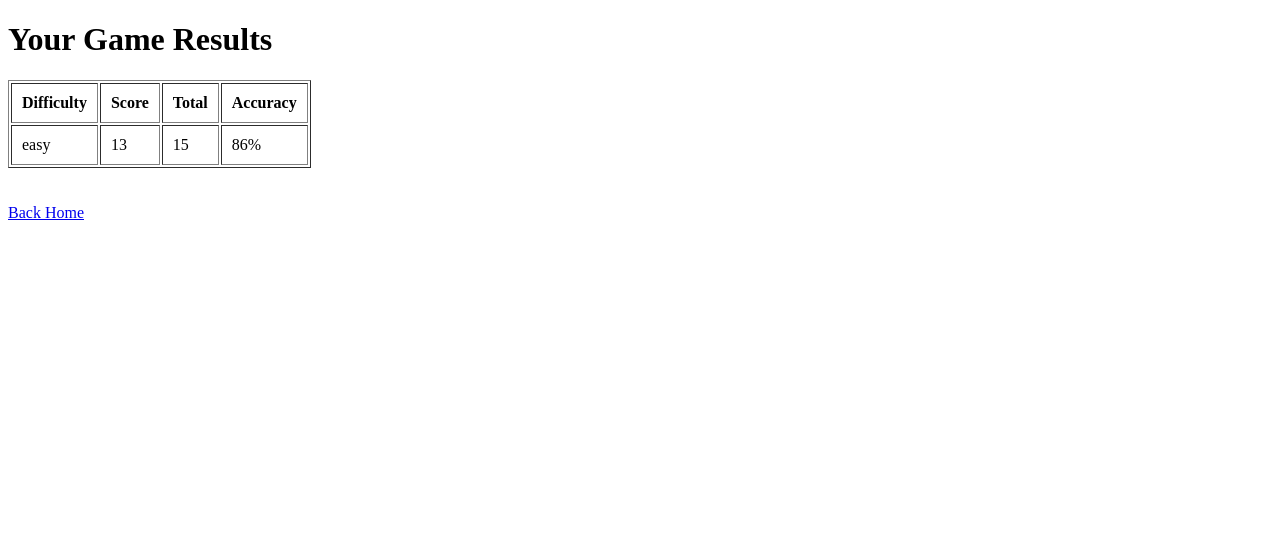
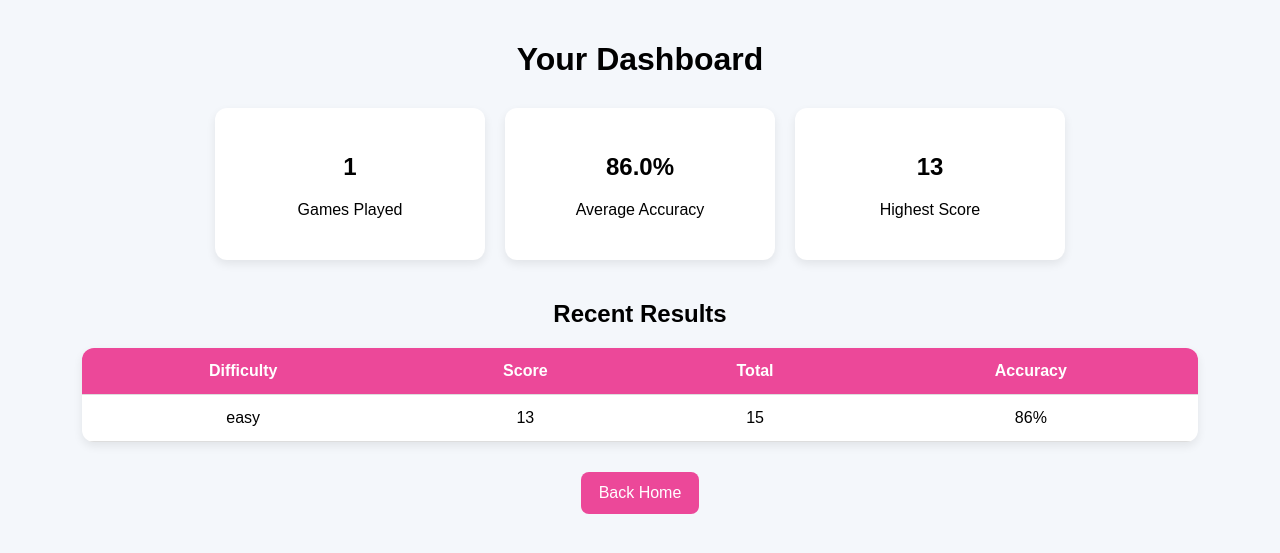
Before and after one commit to YeomanJ7782/Dataman, a Flask app: page /dashboard in a window 1280 px wide. Shown: the top 553 px of the page. Run offline with Flask 3, Linux system fonts and the light colour scheme; a user stored in the database is signed in.

Commit message:
feat(dashboard): add analytics and improved styling

```diff
--- a/app.py
+++ b/app.py
@@ -187,9 +187,25 @@ def dashboard():
         username=session['user']
     ).all()
 
+    total_games = len(results)
+
+    if total_games > 0:
+        average_accuracy = round(
+            sum(result.accuracy for result in results) / total_games,
+            1
+        )
+
+        highest_score = max(result.score for result in results)
+    else:
+        average_accuracy = 0
+        highest_score = 0
+
     return render_template(
         'dashboard.html',
-        results=results
+        results=results,
+        total_games=total_games,
+        average_accuracy=average_accuracy,
+        highest_score=highest_score
     )
 
 @app.route('/speed_round', methods=['GET', 'POST'])
--- a/templates/dashboard.html
+++ b/templates/dashboard.html
@@ -2,12 +2,102 @@
 <html>
 <head>
     <title>Dashboard</title>
+
+    <style>
+        body {
+            font-family: Arial, sans-serif;
+            background-color: #f4f7fb;
+            text-align: center;
+            margin: 0;
+            padding: 20px;
+        }
+
+        h1 {
+            margin-bottom: 30px;
+        }
+
+        .stats-container {
+            display: flex;
+            justify-content: center;
+            gap: 20px;
+            margin-bottom: 40px;
+            flex-wrap: wrap;
+        }
+
+        .stat-card {
+            background: white;
+            padding: 25px;
+            border-radius: 12px;
+            width: 220px;
+            box-shadow: 0 4px 10px rgba(0,0,0,0.08);
+        }
+
+        table {
+            margin: auto;
+            border-collapse: collapse;
+            width: 90%;
+            background: white;
+            border-radius: 12px;
+            overflow: hidden;
+            box-shadow: 0 4px 10px rgba(0,0,0,0.08);
+        }
+
+        th {
+            background-color: #ec4899;
+            color: white;
+        }
+
+        th, td {
+            padding: 14px;
+            border-bottom: 1px solid #ddd;
+        }
+
+        tr:hover {
+            background-color: #f9fafb;
+        }
+
+        a {
+            display: inline-block;
+            margin-top: 30px;
+            background-color: #ec4899;
+            color: white;
+            padding: 12px 18px;
+            text-decoration: none;
+            border-radius: 8px;
+        }
+
+        a:hover {
+            background-color: #db2777;
+        }
+    </style>
 </head>
+
 <body>
 
-<h1>Your Game Results</h1>
+<h1>Your Dashboard</h1>
 
-<table border="1" cellpadding="10">
+<div class="stats-container">
+
+    <div class="stat-card">
+        <h2>{{ total_games }}</h2>
+        <p>Games Played</p>
+    </div>
+
+    <div class="stat-card">
+        <h2>{{ average_accuracy }}%</h2>
+        <p>Average Accuracy</p>
+    </div>
+
+    <div class="stat-card">
+        <h2>{{ highest_score }}</h2>
+        <p>Highest Score</p>
+    </div>
+
+</div>
+
+<h2>Recent Results</h2>
+
+<table>
     <tr>
         <th>Difficulty</th>
         <th>Score</th>
@@ -25,8 +115,6 @@
     {% endfor %}
 </table>
 
-<br><br>
-
 <a href="/">Back Home</a>
 
 </body>
```
